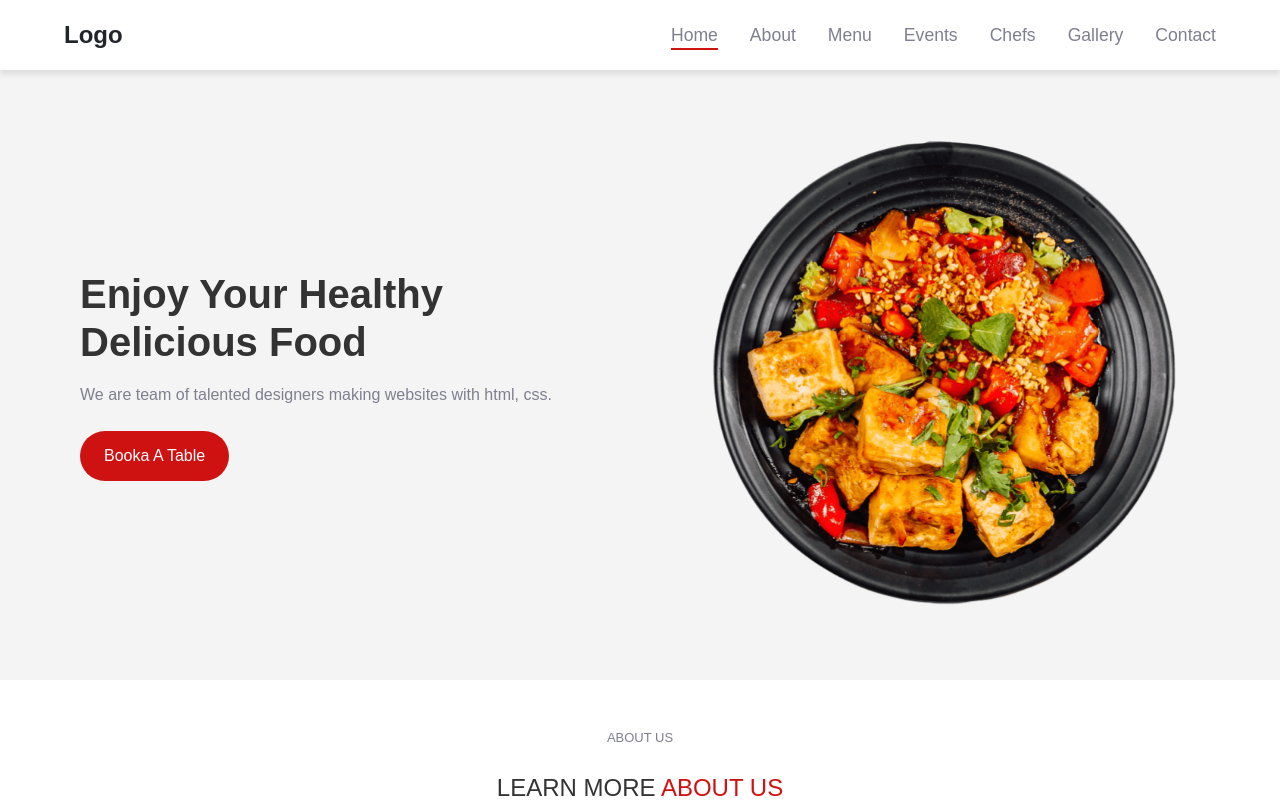
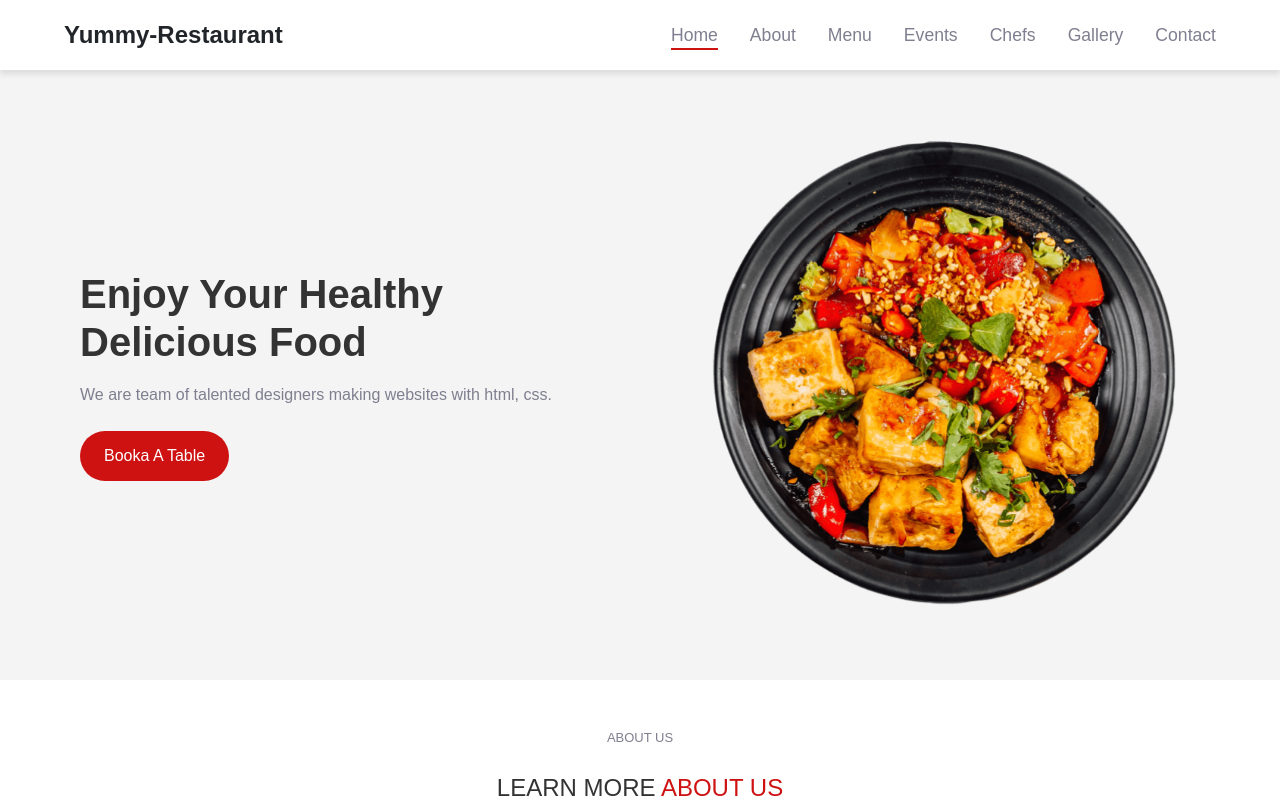
Before and after one commit to el-sanhoury/Yummy-restaurant, a plain HTML site: page index.html in a window 1280 px wide. Shown: the top 811 px of the page. Drawn offline with nearby package versions, Linux system fonts and the light colour scheme.

Commit message:
Update index.html

```diff
--- a/index.html
+++ b/index.html
@@ -29,7 +29,7 @@
   <body>
     <header>
       <nav class="container nav-container">
-        <a href="index.html" class="logo">Logo</a>
+        <a href="index.html" class="logo">Yummy-restaurant</a>
         <ul class="nav-links">
           <li><a href="#home" class="nav-link">home</a></li>
           <li><a href="#about" class="nav-link">about</a></li>
```
